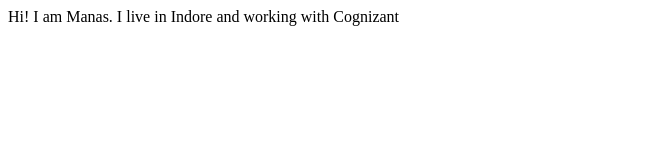
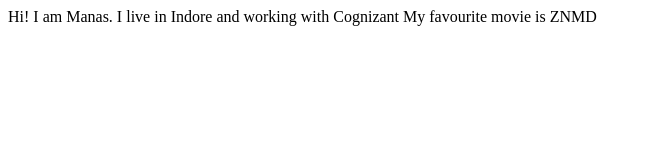
Before and after one commit to vibeWithManasOnCodes/student-name-site, a plain HTML site: page index.html in a window 1280 px wide. Shown: the whole page, without its empty margins (0-652 px from the left). Drawn offline with Linux system fonts and the light colour scheme.

Commit message:
update movie

```diff
--- a/index.html
+++ b/index.html
@@ -9,5 +9,7 @@
 <body>
     Hi! I am Manas.
     I live in Indore and working with Cognizant
+
+    My favourite movie is ZNMD
 </body>
 </html>
```
